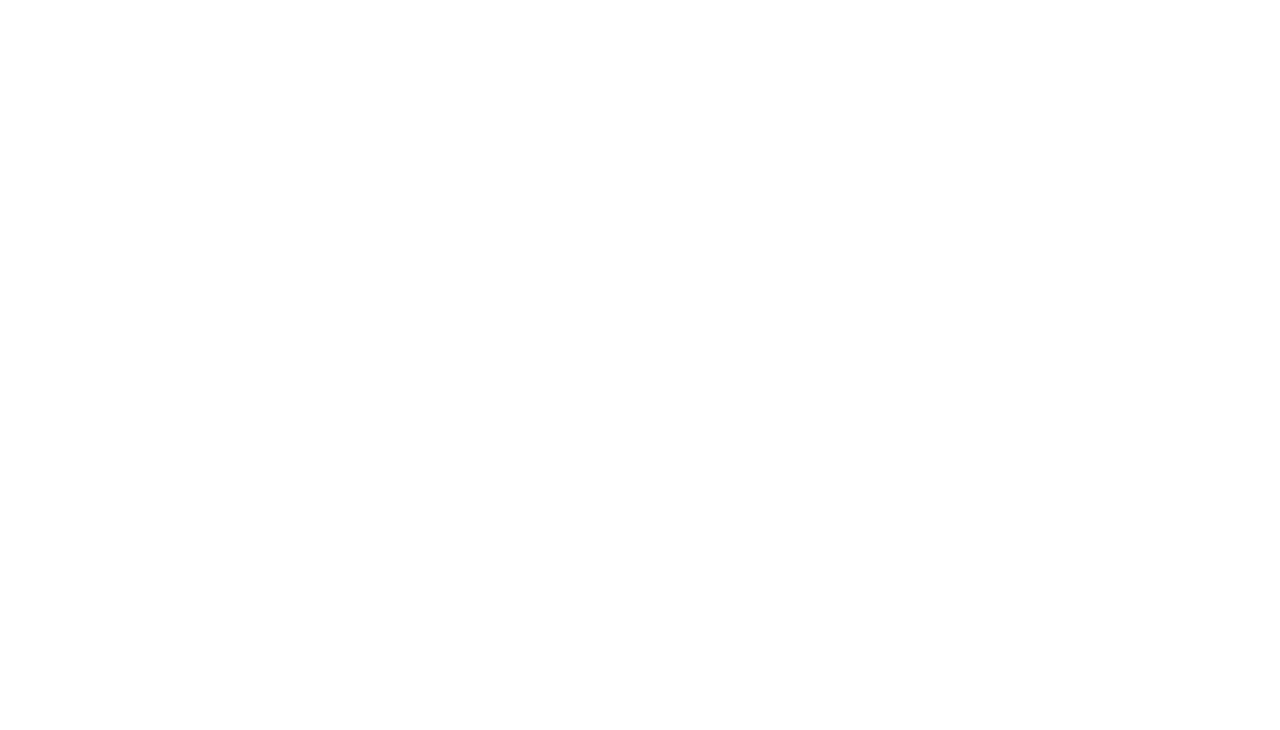
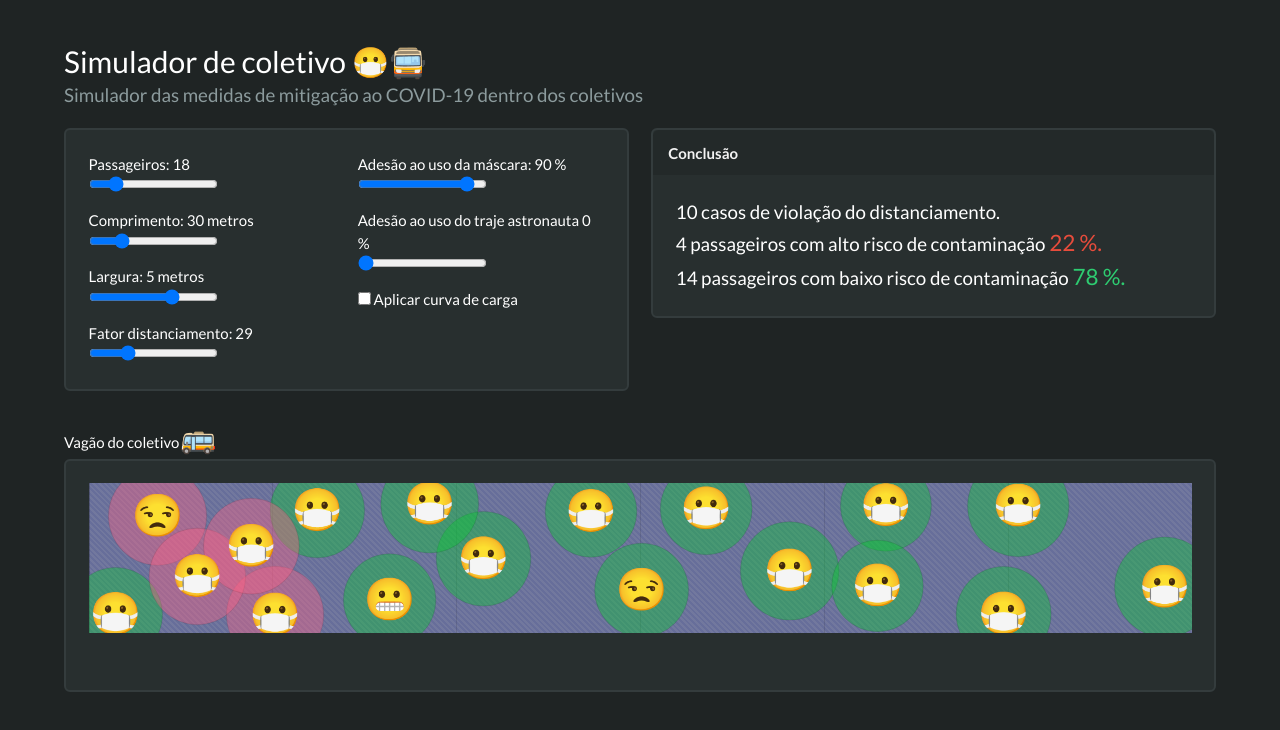
Before and after one commit to arturaugusto/coletsim, a plain HTML site: page index.html in a window 1280 px wide. Drawn offline with Linux system fonts and the light colour scheme; the site is published under a folder, as on GitHub Pages, so addresses that start at the root find nothing.

Commit message:
corrige path. TODO: Corrigir config

```diff
--- a/index.html
+++ b/index.html
@@ -1 +1 @@
-<!DOCTYPE html><html lang=en><head><meta charset=utf-8><meta http-equiv=X-UA-Compatible content="IE=edge"><meta name=viewport content="width=device-width,initial-scale=1"><title>Simulador de coletivo</title><link href=/css/app.6fb15ffa.css rel=preload as=style><link href=/js/app.cc96d2bd.js rel=preload as=script><link href=/js/chunk-vendors.472a6eb2.js rel=preload as=script><link href=/css/app.6fb15ffa.css rel=stylesheet></head><body><canvas style="display: none;" width=100 height=100 id=emojiCanvas0></canvas><canvas style="display: none;" width=100 height=100 id=emojiCanvas1></canvas><canvas style="display: none;" width=100 height=100 id=emojiCanvas2></canvas><canvas style="display: none;" width=100 height=100 id=emojiCanvas3></canvas><canvas style="display: none;" width=100 height=100 id=emojiCanvas4></canvas><noscript><strong>We're sorry but mpsp doesn't work properly without JavaScript enabled. Please enable it to continue.</strong></noscript><div id=app></div><script src=/js/chunk-vendors.472a6eb2.js></script><script src=/js/app.cc96d2bd.js></script></body></html>
+<!DOCTYPE html><html lang=en><head><meta charset=utf-8><meta http-equiv=X-UA-Compatible content="IE=edge"><meta name=viewport content="width=device-width,initial-scale=1"><title>Simulador de coletivo</title><link href=./css/app.6fb15ffa.css rel=preload as=style><link href=./js/app.cc96d2bd.js rel=preload as=script><link href=./js/chunk-vendors.472a6eb2.js rel=preload as=script><link href=./css/app.6fb15ffa.css rel=stylesheet></head><body><canvas style="display: none;" width=100 height=100 id=emojiCanvas0></canvas><canvas style="display: none;" width=100 height=100 id=emojiCanvas1></canvas><canvas style="display: none;" width=100 height=100 id=emojiCanvas2></canvas><canvas style="display: none;" width=100 height=100 id=emojiCanvas3></canvas><canvas style="display: none;" width=100 height=100 id=emojiCanvas4></canvas><noscript><strong>We're sorry but mpsp doesn't work properly without JavaScript enabled. Please enable it to continue.</strong></noscript><div id=app></div><script src=./js/chunk-vendors.472a6eb2.js></script><script src=./js/app.cc96d2bd.js></script></body></html>
```
